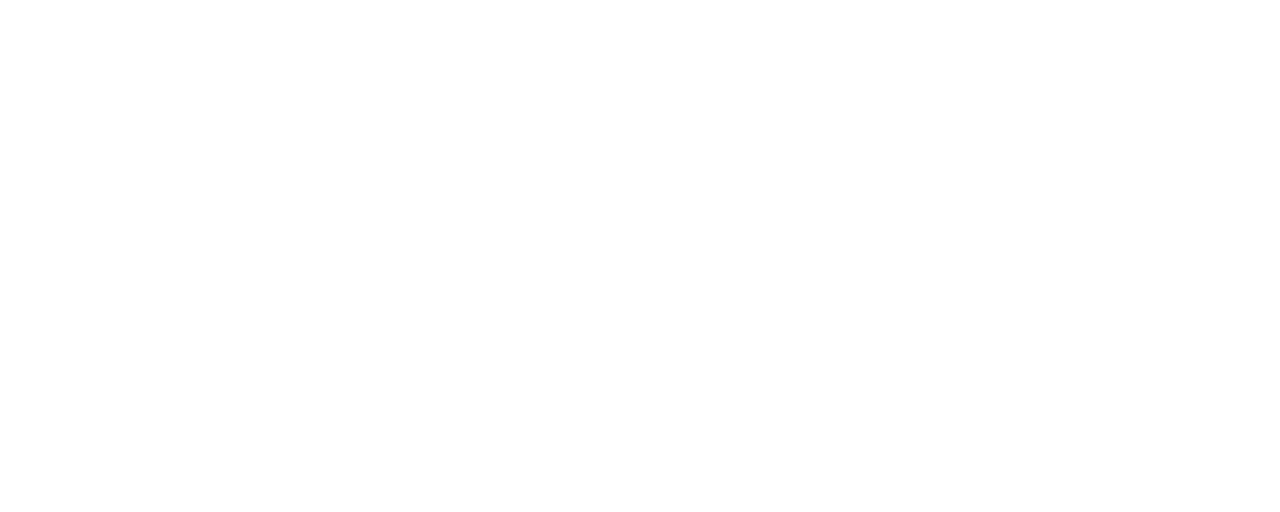
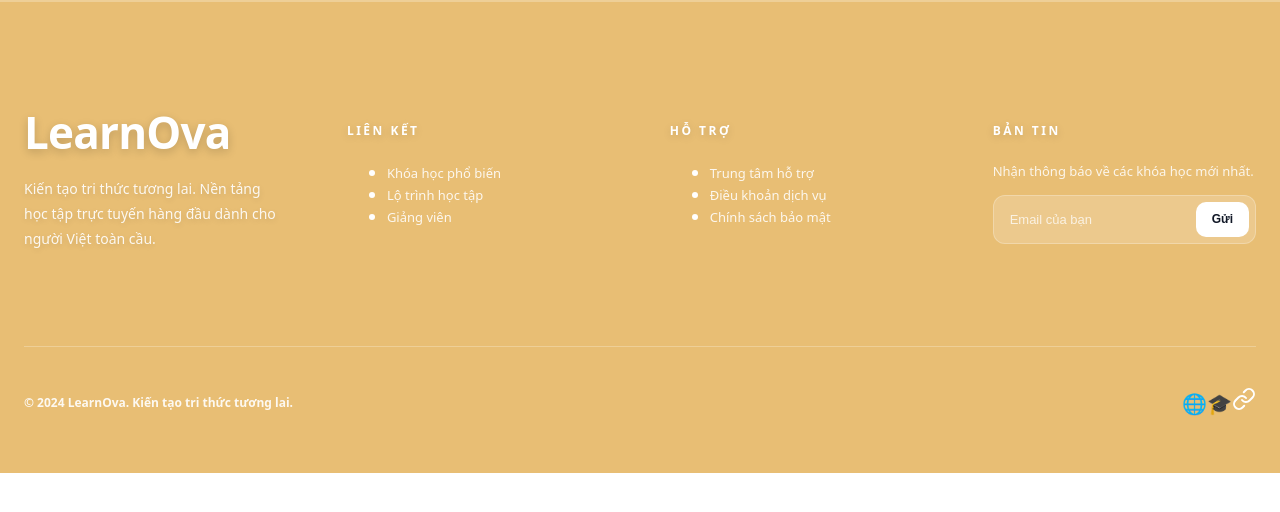
Before and after one commit to khanh030106/DATN-LearnOva, a React (Vite) app in the folder front_end/: page / in a window 1280 px wide. Before the commit this address had no page. Shown: the top 512 px of the page. Built offline with nearby package versions, Linux system fonts and the light colour scheme.

Commit message:
update frontend UI + footer

```diff
--- a/front_end/src/component/footer/footer.css
+++ b/front_end/src/component/footer/footer.css
@@ -1,77 +1,89 @@
 .footer {
-    background: #000d29;
-    color: #94a3b8;
+    background: #E8BE74;
+    color: #ffffff;
     padding-top: 100px;
     padding-bottom: 50px;
-    border-top: 1px solid rgba(255,255,255,0.05);
+    border-top: 2px solid rgba(255,255,255,0.25);
+    font-family: system-ui, -apple-system, Segoe UI, Roboto, Arial, sans-serif;
 }
 
+/* CONTAINER */
 .footer-container {
     max-width: 1280px;
     margin: auto;
     padding: 0 24px;
 }
 
+/* GRID */
 .footer-grid {
     display: grid;
     grid-template-columns: repeat(4, 1fr);
-    gap: 50px;
+    gap: 60px;
     margin-bottom: 80px;
 }
 
+/* LOGO */
 .footer-logo {
-    font-size: 40px;
-    font-weight: bold;
-    color: white;
-    margin-bottom: 30px;
+    font-size: 44px;
+    font-weight: 900;
+    color: #ffffff;
+    letter-spacing: -0.8px;
+
+    text-shadow: 0 3px 10px rgba(0,0,0,0.18);
 }
 
+/* DESC (giữ nhẹ, dễ đọc) */
 .footer-desc {
     font-size: 14px;
     line-height: 1.8;
-    color: #cbd5e1;
-    max-width: 260px;
+    color: rgba(255,255,255,0.9);
+    font-weight: 500;
+
+    text-shadow: 0 2px 6px rgba(0,0,0,0.12);
 }
 
+/* TITLE (giữ vừa phải, không quá nặng) */
 .footer-title {
-    color: rgba(255,255,255,0.5);
-    margin-bottom: 30px;
     font-size: 12px;
-    letter-spacing: 3px;
+    letter-spacing: 2.5px;
+    font-weight: 800;
+    text-transform: uppercase;
+
+    color: #ffffff;
+    margin-bottom: 22px;
+
+    text-shadow: 0 2px 8px rgba(0,0,0,0.15);
 }
 
-.footer-links {
-    list-style: none;
-    padding: 0;
-}
-
-.footer-links li {
-    margin-bottom: 18px;
-}
-
+/* LINKS (GIỮ NHẸ NHƯ CŨ - QUAN TRỌNG) */
 .footer-links a {
     text-decoration: none;
-    color: white;
+    color: rgba(255,255,255,0.88);
     font-size: 13px;
-    transition: 0.3s;
+    font-weight: 500;   /* giữ nhẹ lại */
+    transition: 0.2s ease;
 }
 
 .footer-links a:hover {
-    color: #60a5fa;
+    color: #ffffff;
+    transform: translateX(3px);
 }
 
+/* NEWS TEXT (giữ cân bằng) */
 .footer-news {
     font-size: 13px;
-    margin-bottom: 20px;
-    color: #cbd5e1;
+    color: rgba(255,255,255,0.85);
+    font-weight: 500;
+    line-height: 1.6;
 }
 
+/* SUBSCRIBE */
 .footer-subscribe {
     display: flex;
-    background: rgba(255,255,255,0.05);
+    background: rgba(255,255,255,0.18);
     padding: 6px;
-    border-radius: 10px;
-    border: 1px solid rgba(255,255,255,0.1);
+    border-radius: 12px;
+    border: 1px solid rgba(255,255,255,0.25);
 }
 
 .footer-subscribe input {
@@ -79,75 +91,51 @@
     background: transparent;
     border: none;
     outline: none;
-    color: white;
+    color: #ffffff;
     padding: 10px;
+    font-size: 13px;
+    font-weight: 500;
 }
 
 .footer-subscribe input::placeholder {
-    color: #64748b;
+    color: rgba(255,255,255,0.75);
 }
 
 .footer-subscribe button {
-    background: white;
-    color: #000d29;
+    background: #ffffff;
+    color: #111827;
     border: none;
-    padding: 10px 18px;
-    border-radius: 6px;
+    padding: 10px 16px;
+    border-radius: 10px;
     cursor: pointer;
-    font-weight: bold;
-    transition: 0.3s;
+    font-weight: 800;
+    font-size: 12px;
 }
 
-.footer-subscribe button:hover {
-    background: #e2e8f0;
-}
-
+/* BOTTOM */
 .footer-bottom {
-    padding-top: 40px;
-    border-top: 1px solid rgba(255,255,255,0.05);
+    padding-top: 35px;
+    border-top: 1px solid rgba(255,255,255,0.25);
 
     display: flex;
     justify-content: space-between;
     align-items: center;
-
-    gap: 30px;
 }
 
 .footer-bottom p {
     font-size: 12px;
-    color: #94a3b8;
+    font-weight: 600;
+    color: rgba(255,255,255,0.9);
 }
 
-.footer-social {
-    display: flex;
-    gap: 20px;
-    font-size: 24px;
-}
-
+/* SOCIAL */
 .footer-social span {
     cursor: pointer;
-    transition: 0.3s;
+    font-size: 20px;
+    color: #ffffff;
+    transition: 0.2s ease;
 }
 
 .footer-social span:hover {
     transform: translateY(-3px);
-    color: white;
 }
-
-@media (max-width: 992px) {
-    .footer-grid {
-        grid-template-columns: repeat(2, 1fr);
-    }
-}
-
-@media (max-width: 768px) {
-
-    .footer-grid {
-        grid-template-columns: 1fr;
-    }
-
-    .footer-bottom {
-        flex-direction: column;
-        text-align: center;
-    }
-}
--- a/front_end/src/component/footer/footer.jsx
+++ b/front_end/src/component/footer/footer.jsx
@@ -1,4 +1,4 @@
-import "./Footer.css";
+import "./footer.css";
 import {Link} from "react-router-dom";
 import {LinkIcon} from "lucide-react";
 
--- a/front_end/src/route/AppRoutes.jsx
+++ b/front_end/src/route/AppRoutes.jsx
@@ -9,15 +9,15 @@
         <BrowserRouter>
             <Routes>
 
-                {/*<Route*/}
-                {/*    path="/"*/}
-                {/*    element={<Footer />}*/}
-                {/*/>*/}
+                <Route
+                    path="/"
+                    element={<Footer />}
+                />
 
-                {/*<Route*/}
-                {/*    path="/roles"*/}
-                {/*    element={<Roles />}*/}
-                {/*/>*/}
+                <Route
+                    path="/roles"
+                    element={<Roles />}
+                />
 
                 <Route
                     path="/learnova/auth/login"
```
